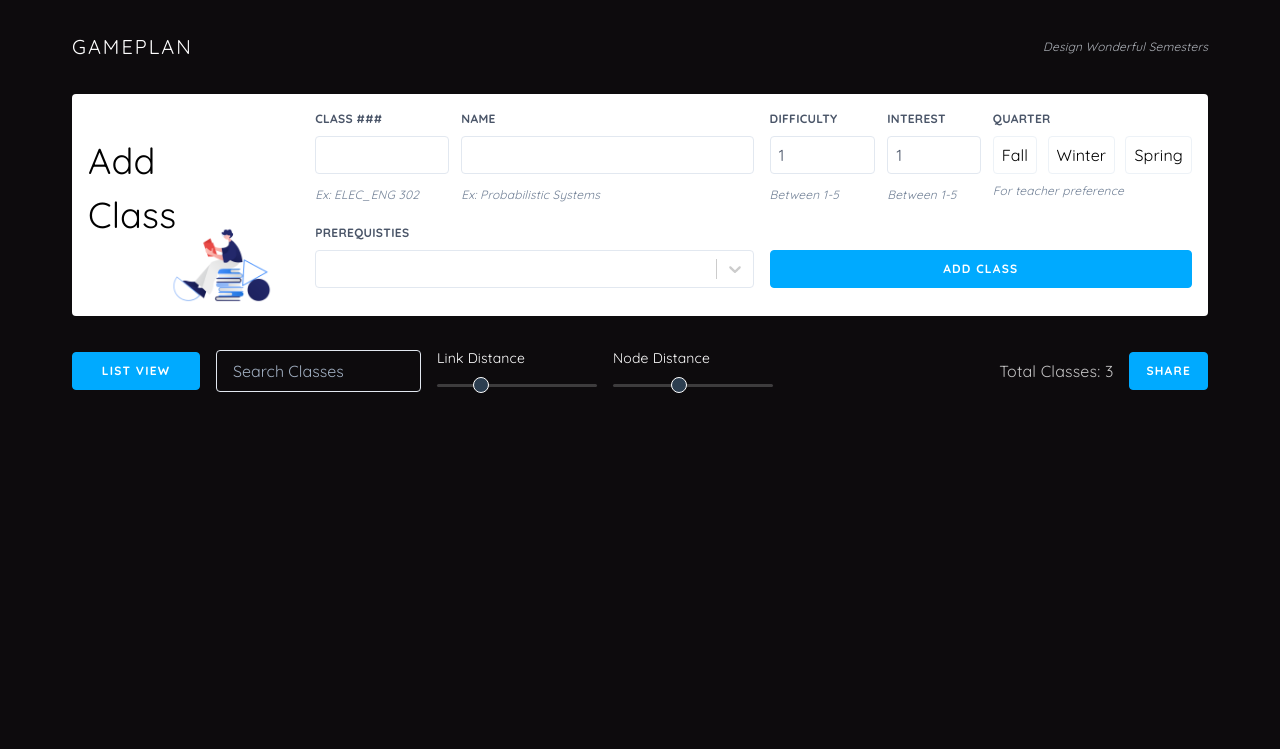
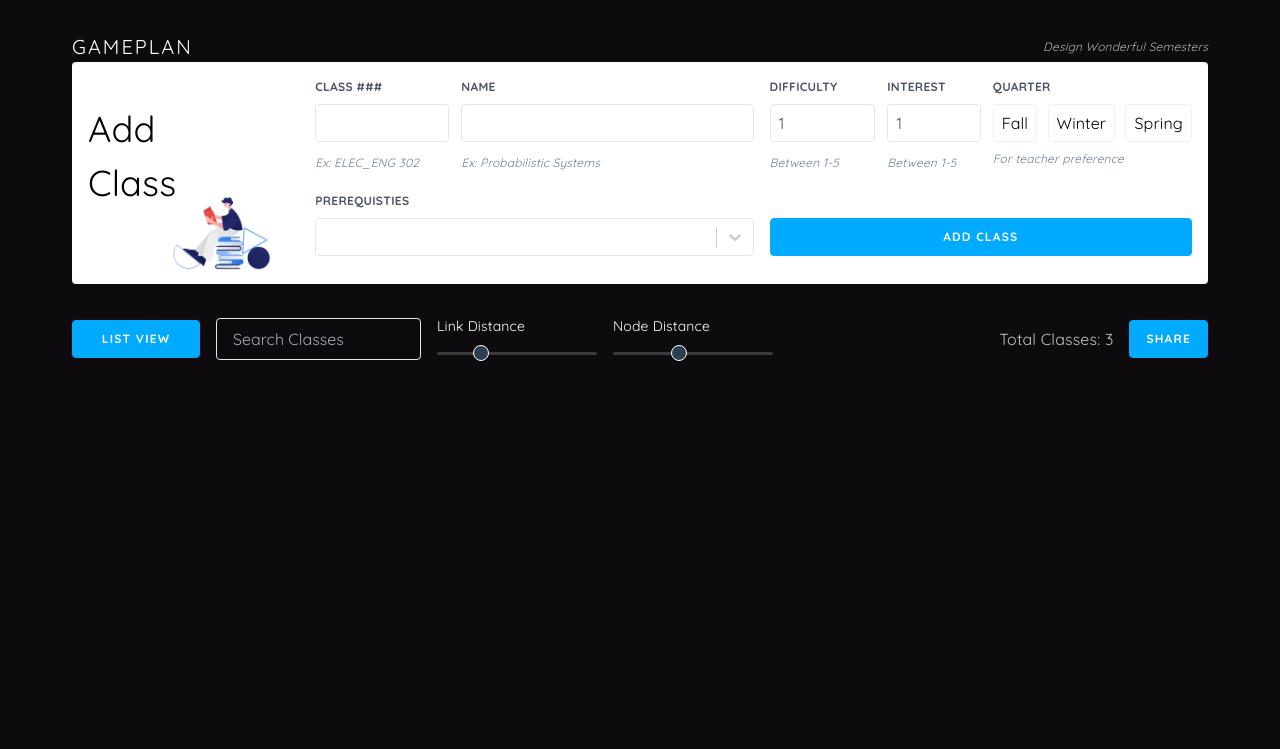
Before and after one commit to fardeemmunir/gameplan, a Next.js app: page / in a window 1280 px wide. Shown: the top 749 px of the page. Built offline with nearby package versions, Linux system fonts and the light colour scheme.

Commit message:
Properly add links for the header according to next convention

```diff
--- a/components/header.jsx
+++ b/components/header.jsx
@@ -1,12 +1,13 @@
 import React from "react";
+import Link from "next/link";
 
 const Header = () => (
-  <header className="py-8 text-white">
+  <header className="pt-8 text-white">
     <div className="flex justify-between items-center">
       <h1 className="uppercase text-xl tracking-widest">
-        <a className="text-white" href="/">
-          Gameplan
-        </a>
+        <Link href="/">
+          <a className="text-white">Gameplan</a>
+        </Link>
       </h1>
       <h2 className="text-gray-300 text-xs italic opacity-75">
         Design Wonderful Semesters
```
